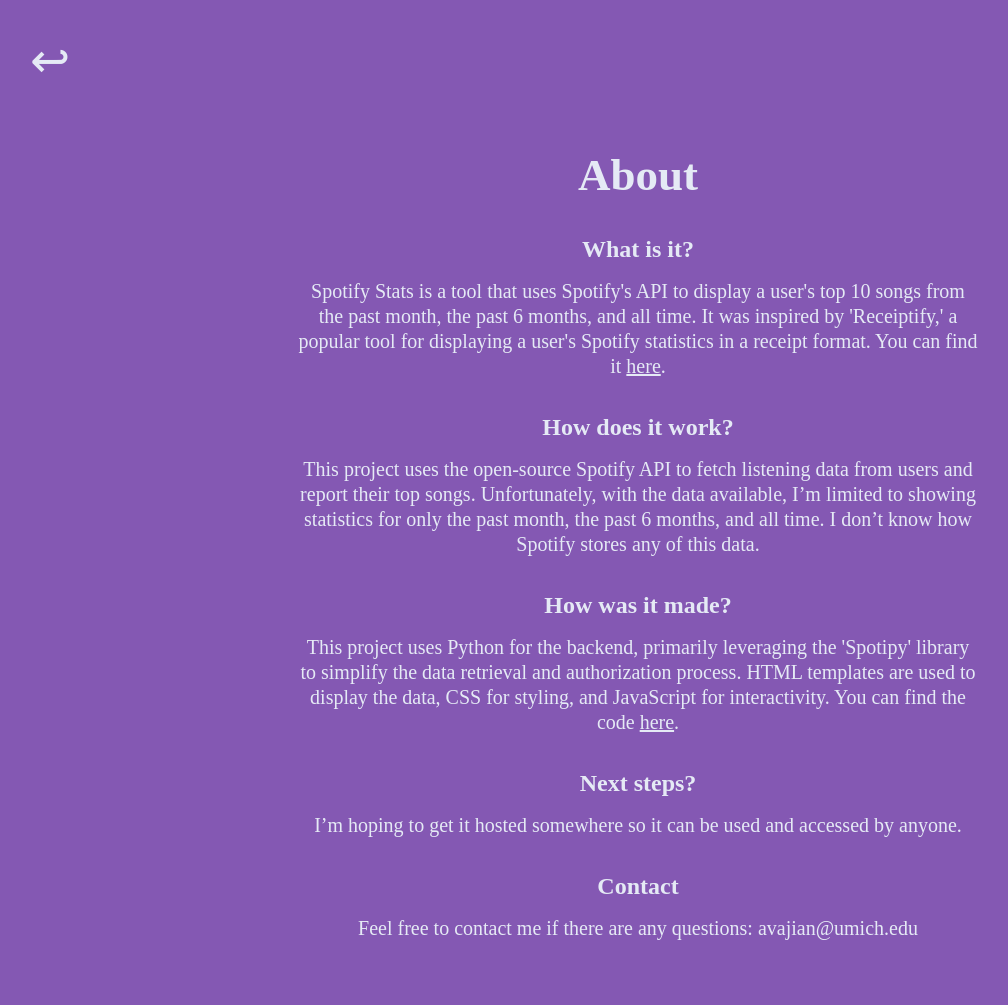
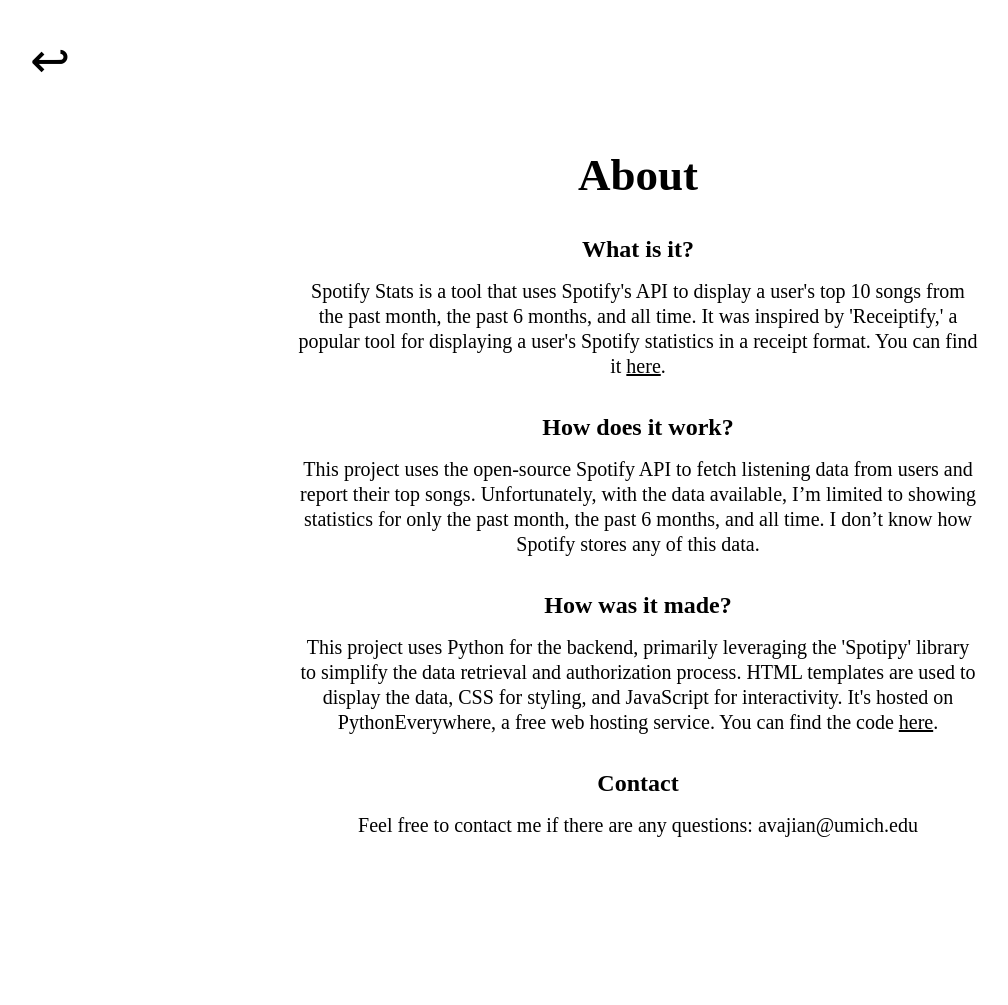
Before and after one commit to avajian/Spotify-Stats, a Flask app: page /about in a window 1280 px wide. Shown: the whole page, without its empty margins (2-1010 px from the left). After the commit the page ends 837 px from the top, so only its background shows below. Run offline with Flask 3, Linux system fonts and the light colour scheme.

Commit message:
style and organization

```diff
--- a/app.py
+++ b/app.py
@@ -19,11 +19,11 @@
 
 @app.route('/')
 def home():
-    return send_from_directory('', 'index.html')
+    return send_from_directory('templates', 'index.html')
 
 @app.route('/about')
 def about():
-    return send_from_directory('', 'about.html')
+    return send_from_directory('templates', 'about.html')
 
 
 @app.route('/login')
--- a/notes.html
+++ b/notes.html
@@ -68,6 +68,8 @@
 
             7. Accessibility changes
 
+                index.html
+                options.html
                 check wave, axe, prefers reduced motion, prefers dark/light color preferences
 
             8. final changes & remarks
--- a/static/css/style.css
+++ b/static/css/style.css
@@ -1,6 +1,6 @@
 /* theme styling */
 * {
-    background-color: #8458B3;
+    background-color: white;
 }
 
 button {
@@ -12,7 +12,7 @@
 }
 
 h1, h2, h3, p, a {
-    color:  #e5eaf5;
+    color:  black;
 }
 
 /* index page */
@@ -82,7 +82,7 @@
     background: none;
     border: none;
     padding: 0.5em;
-    color: #e5eaf5;
+    color: black;
 }
 
 #back-to-home-button:hover {
@@ -90,7 +90,7 @@
 }
 
 #about p a {
-    color:  #e5eaf5;
+    color: black;
 }
 
 #about p a:hover {
--- a/about.html
+++ b/templates/about.html
@@ -25,12 +25,10 @@
 
                 <div class="text">
                     <h2>How was it made?</h2>
-                    <p>This project uses Python for the backend, primarily leveraging the 'Spotipy' library to simplify the data retrieval and authorization process. HTML templates are used to display the data, CSS for styling, and JavaScript for interactivity. You can find the code <a href="https://github.com/avajian/Spotify-Stats">here</a>.</p>
-                </div>
-
-                <div class="text">
-                    <h2>Next steps?</h2>
-                    <p>I’m hoping to get it hosted somewhere so it can be used and accessed by anyone.</p>
+                    <p>This project uses Python for the backend, primarily leveraging the 'Spotipy' library to simplify
+                        the data retrieval and authorization process. HTML templates are used to display the data, CSS
+                        for styling, and JavaScript for interactivity. It's hosted on PythonEverywhere, a free web hosting
+                        service. You can find the code <a href="https://github.com/avajian/Spotify-Stats">here</a>.</p>
                 </div>
 
                 <div class="text">
```
Also changed, not shown: templates/index.html (renamed from index.html), 1 other file.
